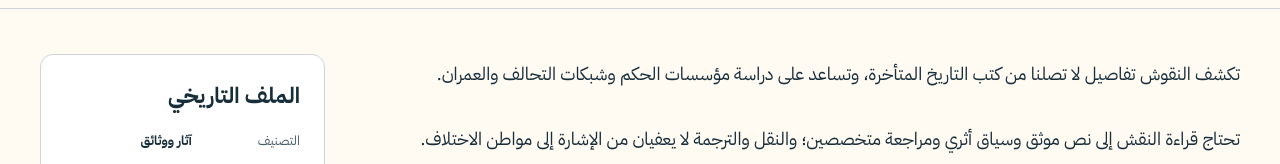
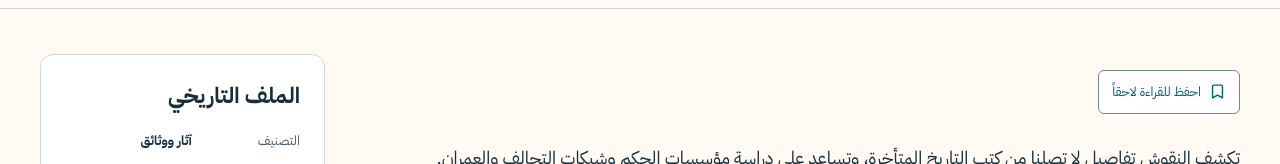
Before and after one commit to AihamAnter/967-initiative, a Next.js app: page /yemen-history/ancient-inscriptions in a window 1280 px wide. Shown: the part 430-594 px from the top of the page. Built offline with nearby package versions, Linux system fonts and the light colour scheme; no server answers.

Commit message:
Connect article bookmarks and deep-linked admin editing

```diff
--- a/app/yemen-history/[slug]/page.jsx
+++ b/app/yemen-history/[slug]/page.jsx
@@ -9,6 +9,8 @@ import {historyKinds,historyEras,historyEntryPath,historyYear} from '@/lib/yemen
 import {pageMetadata} from '@/lib/seo';
 import {breadcrumbSchema,JsonLd} from '@/lib/seo-schema';
 import CorrectionLink from '@/components/CorrectionLink';
+import ContentReadingAction from '@/components/reading/ContentReadingAction';
+import HistoryEditAction from '@/components/history/HistoryEditAction';
 import styles from '../HistoryPage.module.css';
 
 export const dynamic='force-dynamic';
@@ -40,6 +42,8 @@ export default async function YemenHistoryDetail({params}){
   </div></header>
   <div className={'container '+styles.articleGrid}>
    <article className={styles.articleBody}>
+    <ContentReadingAction kind="history" href={historyEntryPath(item.slug)} title={item.title}/>
+    <HistoryEditAction slug={item.slug}/>
     {item.certainty&&<p className={styles.warning}><ScrollText size={17}/> درجة التوثيق: {item.certainty}. يُرجى مراجعة المصادر قبل نقل التواريخ أو الاستنتاجات.</p>}
     {item.paragraphs.map((p,i)=><p key={i}>{p}</p>)}
     {item.governorate&&<aside className={styles.geoNote}><h2>استكشف المكان المعاصر</h2><p>الارتباط الجغرافي هنا يشير إلى محافظة معاصرة، وليس إلى حدود الدولة التاريخية أو مجال نفوذها.</p><Link href={'/yemen-map?region='+encodeURIComponent(item.governorate)+'#map'}>افتح الموقع على خريطة اليمن <MapPinned size={16}/></Link></aside>}
```
